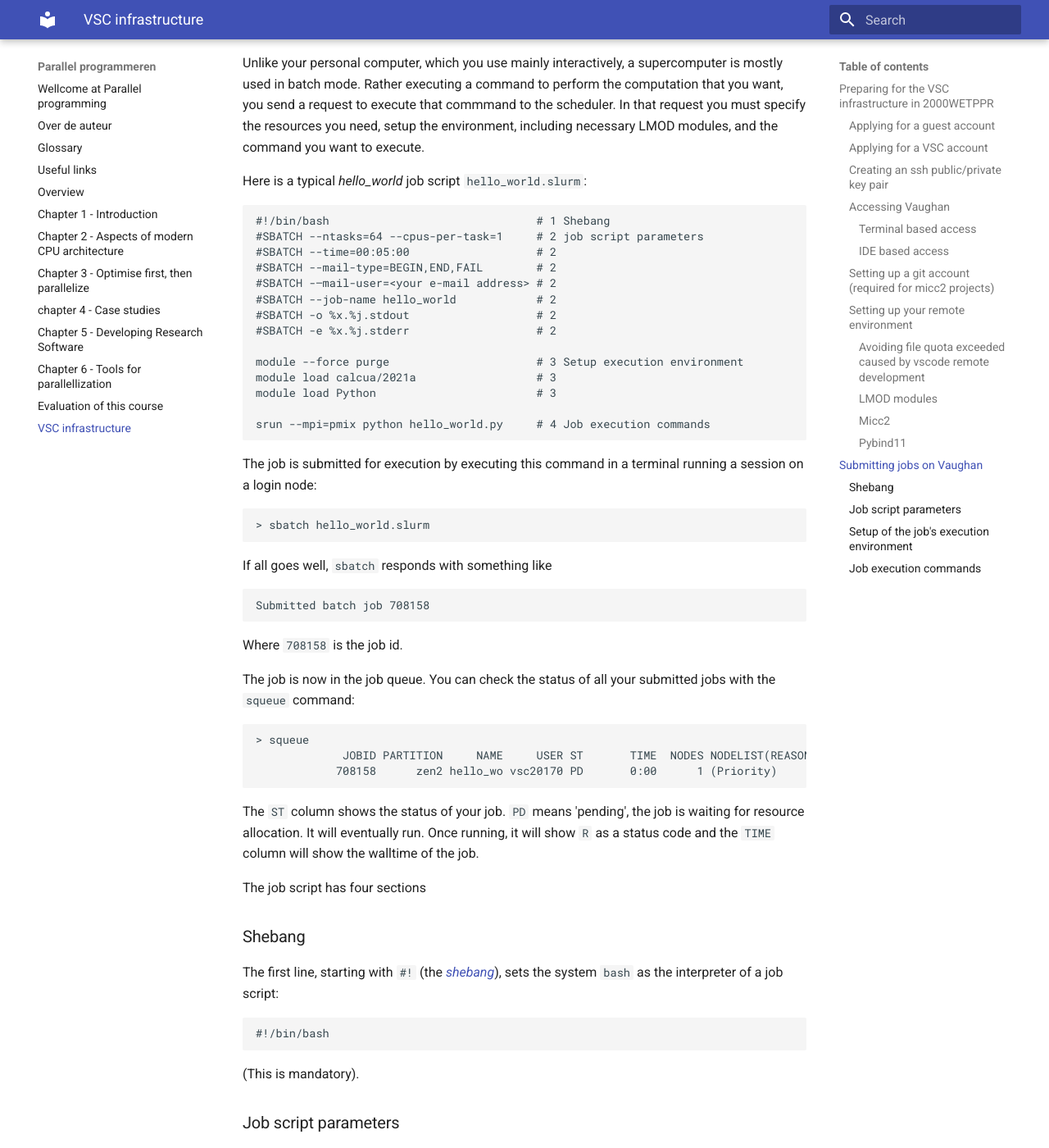
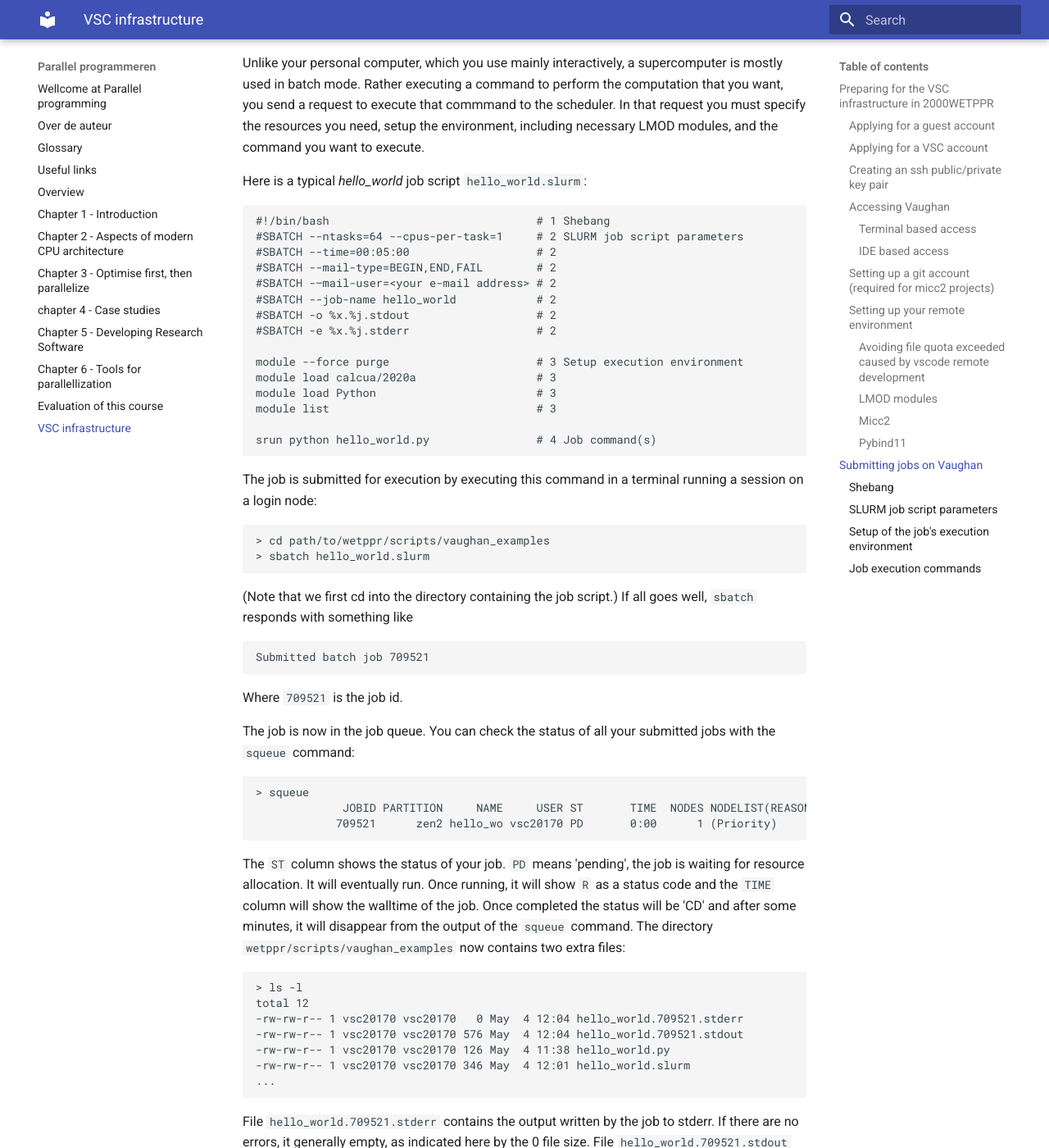
Before and after one commit to etijskens/wetppr, an MkDocs documentation site: the page built from docs/vsc-infrastructure.md, in a window 1280 px wide and 1400 px high, scrolled down 8803 px. Shown: the whole window at 82% size. Built offline with MkDocs 1.6.1 and Material for MkDocs 9.7.7, drawn with Linux system fonts in a browser that asks for light colours; some of the changed text lies outside the part shown.

Commit message:
job submission

````diff
--- a/docs/vsc-infrastructure.md
+++ b/docs/vsc-infrastructure.md
@@ -367,7 +367,7 @@ Here is a typical _hello_world_ job script ``hello_world.slurm``:
 
 ```shell
 #!/bin/bash                               # 1 Shebang
-#SBATCH --ntasks=64 --cpus-per-task=1     # 2 job script parameters
+#SBATCH --ntasks=64 --cpus-per-task=1     # 2 SLURM job script parameters
 #SBATCH --time=00:05:00                   # 2
 #SBATCH --mail-type=BEGIN,END,FAIL        # 2
 #SBATCH -–mail-user=<your e-mail address> # 2
@@ -376,50 +376,92 @@ Here is a typical _hello_world_ job script ``hello_world.slurm``:
 #SBATCH -e %x.%j.stderr                   # 2
 
 module --force purge                      # 3 Setup execution environment
-module load calcua/2021a                  # 3
+module load calcua/2020a                  # 3
 module load Python                        # 3
+module list                               # 3
 
-srun --mpi=pmix python hello_world.py     # 4 Job execution commands
+srun python hello_world.py                # 4 Job command(s)
 ```
 
 The job is submitted for execution by executing this command in a terminal running a session on a login node:
 
 ```shell
+> cd path/to/wetppr/scripts/vaughan_examples
 > sbatch hello_world.slurm
 ```
-
-If all goes well, ``sbatch`` responds with something like
+(Note that we first cd into the directory containing the job script.) If all goes well, ``sbatch`` responds with something like
 
 ```shell
-Submitted batch job 708158
+Submitted batch job 709521
 ```
 
-Where ``708158`` is the job id.
+Where ``709521`` is the job id.
 
 The job is now in the job queue. You can check the status of all your submitted jobs with the ``squeue`` command:
 
 ```shell
 > squeue
              JOBID PARTITION     NAME     USER ST       TIME  NODES NODELIST(REASON)
-            708158      zen2 hello_wo vsc20170 PD       0:00      1 (Priority)
+            709521      zen2 hello_wo vsc20170 PD       0:00      1 (Priority)
 ```
-The ``ST`` column shows the status of your job. ``PD `` means 'pending', the job is waiting for resource allocation. It will eventually run. Once running, it will show ``R`` as a status code and the ``TIME`` column will show the walltime of the job.
+The ``ST`` column shows the status of your job. ``PD `` means 'pending', the job is waiting for resource allocation.
+It will eventually run. Once running, it will show ``R`` as a status code and the ``TIME`` column will show the
+walltime of the job. Once completed the status will be 'CD' and after some minutes, it will disappear from the
+output of the ``squeue`` command. The directory ``wetppr/scripts/vaughan_examples`` now contains two extra files:
 
+```shell
+> ls -l
+total 12
+-rw-rw-r-- 1 vsc20170 vsc20170   0 May  4 12:04 hello_world.709521.stderr
+-rw-rw-r-- 1 vsc20170 vsc20170 576 May  4 12:04 hello_world.709521.stdout
+-rw-rw-r-- 1 vsc20170 vsc20170 126 May  4 11:38 hello_world.py
+-rw-rw-r-- 1 vsc20170 vsc20170 346 May  4 12:01 hello_world.slurm
+...
+```
 
-The job script has four sections
+File ``hello_world.709521.stderr`` contains the output written by the job to stderr. If there are no errors, it generally empty, as indicated here by the 0 file size. File ``hello_world.709521.stdout`` contains the output written by the job to stdout. Here it is:
+
+```shell
+Currently Loaded Modules:
+  1) calcua/2020a
+  2) GCCcore/9.3.0
+  3) binutils/2.34-GCCcore-9.3.0
+  4) intel/2020a
+  5) baselibs/2020a-GCCcore-9.3.0
+  6) Tcl/8.6.10-intel-2020a
+  7) X11/2020a-GCCcore-9.3.0
+  8) Tk/8.6.10-intel-2020a
+  9) SQLite/3.31.1-intel-2020a
+ 10) HDF5/1.10.6-intel-2020a-MPI
+ 11) METIS/5.1.0-intel-2020a-i32-fp64
+ 12) SuiteSparse/5.7.1-intel-2020a-METIS-5.1.0
+ 13) Python/3.8.3-intel-2020a
+rank=6/64
+rank=7/64
+rank=5/64
+...
+rank=25/64
+```
+
+The lines following ``Currently Loaded Modules:`` represent the output of the ``module list`` command. The subsequent lines ``rank=<rank>/64`` represent the output of the ``print`` statement in the ``hello_world.py`` script. Each rank produces one printed line in random order (this is because of OS jitter).
+
+The job script has four sections:
+
+- the shebang
+- SLURM job script parameters
+- setup of the job's execution environment
+- the actual job commands
 
 ### Shebang
 
-The first line, starting with ``#!`` (the [_shebang_](https://linuxhandbook.com/shebang/)), sets the system ``bash``
-as the interpreter of a job script:
+The first line, starting with ``#!`` is the [_shebang_](https://linuxhandbook.com/shebang/)). It is mandatory and sets the system ``bash``
+as the interpreter of the job script:
 
 ```shell
 #!/bin/bash
 ```
 
-(This is mandatory).
-
-### Job script parameters
+### SLURM job script parameters
 
 After the *shebang* the Slurm job script parameters are specified. They all start with ``#SBATCH``.
 The second line selects the number of tasks (processes) and cpus per process to be used for your job:
@@ -451,6 +493,8 @@ ends and also when it fails for some reason.
 #SBATCH --mail-type=BEGIN,END,FAIL
 #SBATCH -–mail-user=<your e-mail address>
 ```
+
+If you leave out the ``--mail-user``, the e-mail address
 
 Finally, it is convenient to specify a name for the job and its output files.
 
````
Also changed, not shown: 2 other files.
